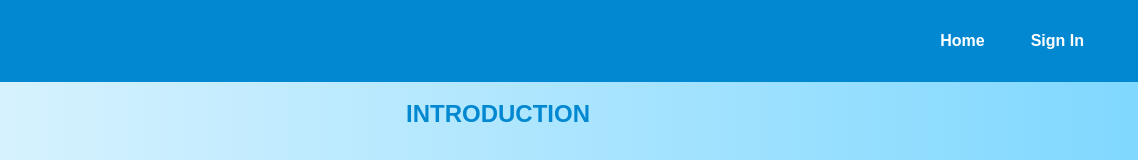
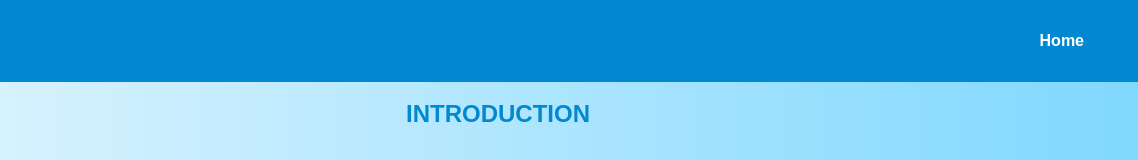
Before and after one commit to sseekkaarr/EngSight-web, a plain HTML site: page all-videos.html in a window 1280 px wide. Shown: the top 160 px of the page, 142-1280 px from the left. Drawn offline with Linux system fonts and the light colour scheme.

Commit message:
delete sign in in all-videos.html navbar

```diff
--- a/all-videos.html
+++ b/all-videos.html
@@ -11,7 +11,6 @@
         <img src="img/logo.png" alt="EngSight Logo" class="logo">
         <ul>
             <li><a href="index.html">Home</a></li>
-            <li><a href="login.html">Sign In</a></li>
         </ul>
     </nav>
 
```
